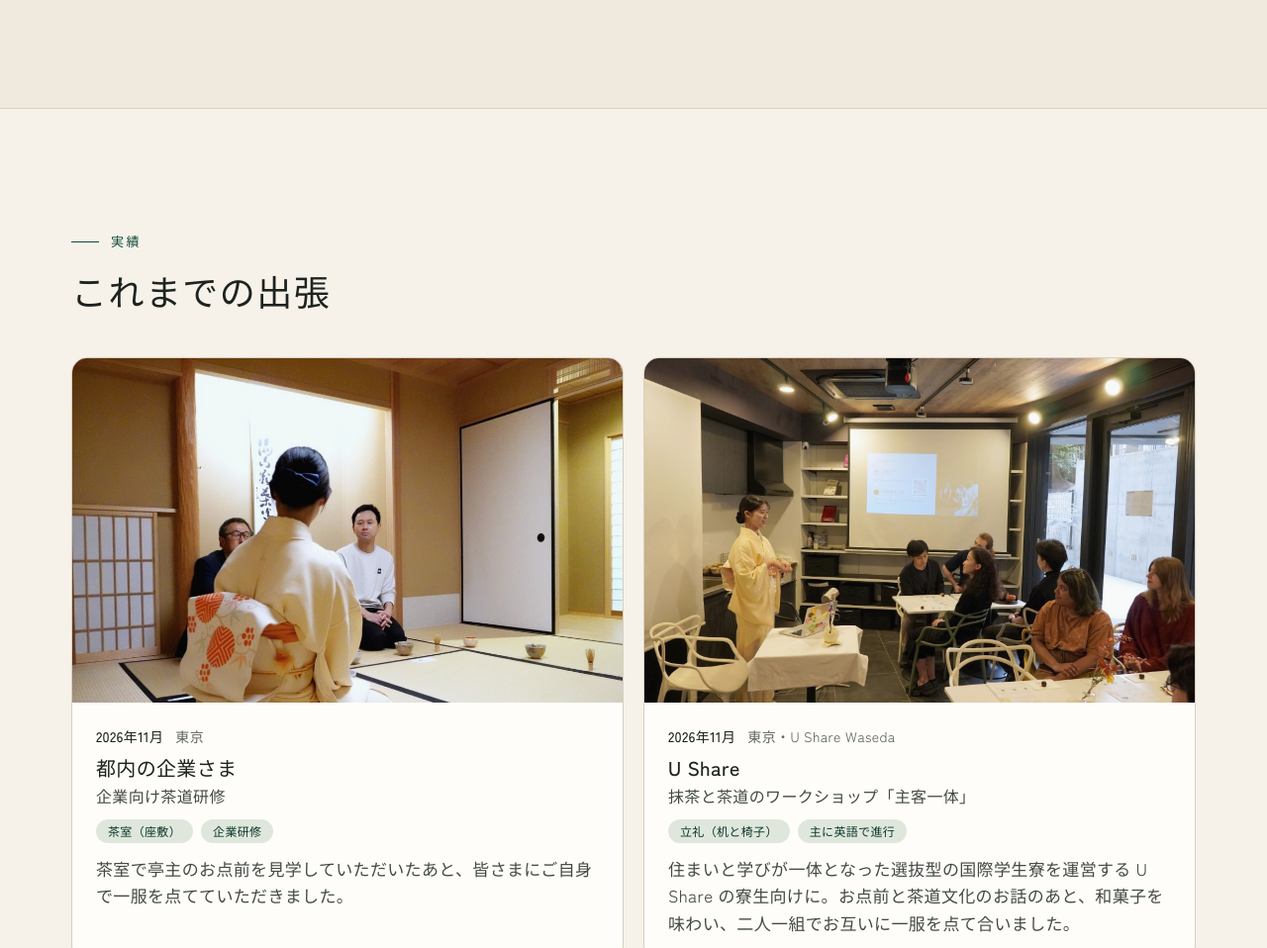
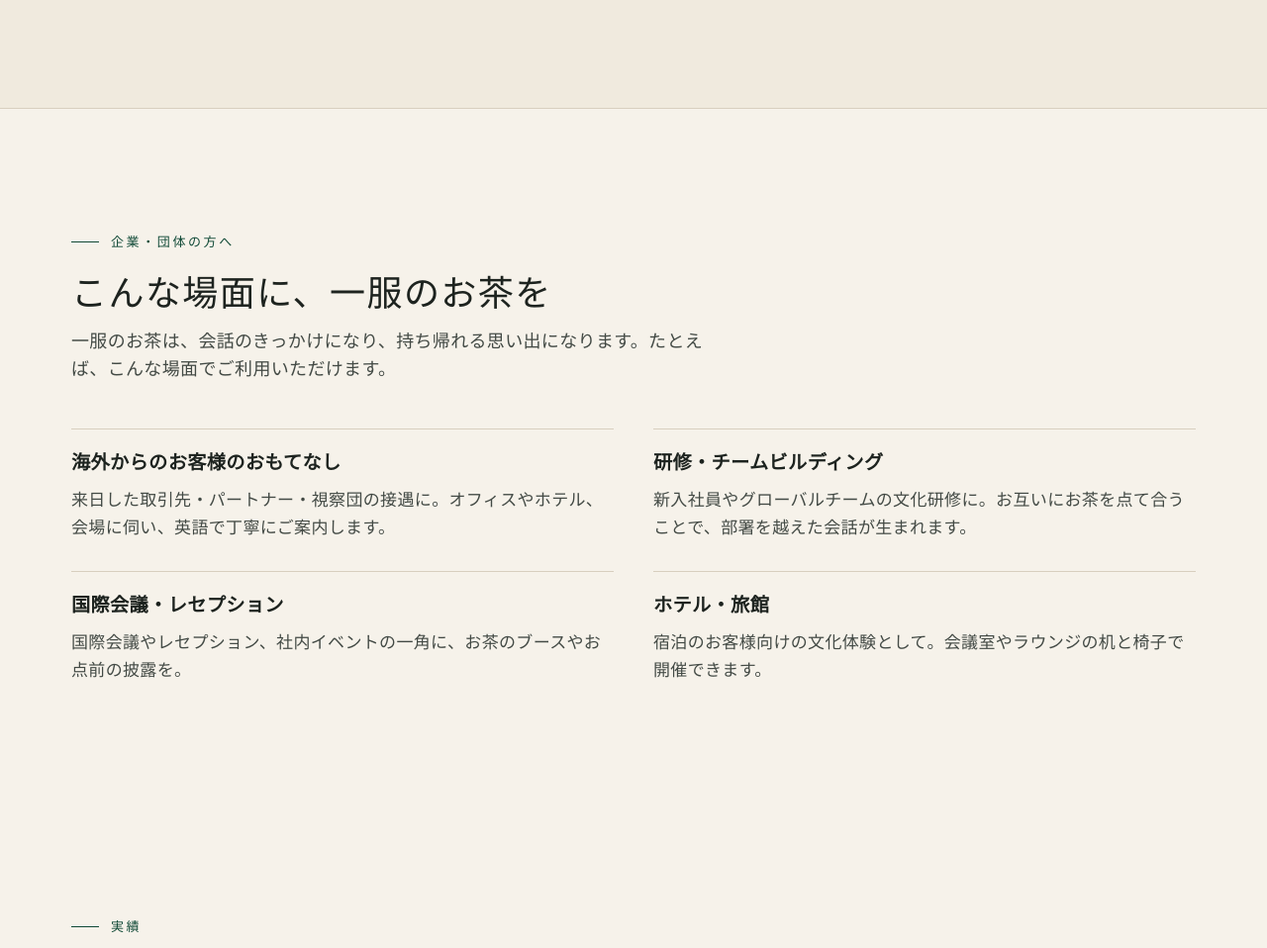
Before and after one commit to ichino3636ichigo-dotcom/chanoma-reservation, an Astro site: page /ja/offsite in a window 1280 px wide. Shown: the part 1395-2353 px from the top of the page at 99% size. Built offline with nearby package versions, Linux system fonts and the light colour scheme; Astro itself is replaced by a stand-in of ours.

Commit message:
Add private session, off-site per-person fee and corporate use cases
- Home: private session card and a 'private' option in the booking form (from ¥30,000 per session)
- Off-site: ¥3,000 per person over 10, a worked example quote, and a 'for companies' section
- Structured data: offers and languages

Co-Authored-By: Claude Opus 5.5 <noreply@anthropic.com>

```diff
--- a/src/components/Offsite.astro
+++ b/src/components/Offsite.astro
@@ -115,6 +115,27 @@ const h2 = "h-display mt-4 text-4xl md:text-[3.25rem] [:lang(ja)_&]:text-[2.25re
               <p class="mt-1 text-sm text-muted">{f.ja}</p>
               <p class="mt-4 leading-relaxed text-ink-2">{f.body}</p>
               <p class="mt-auto border-t border-line pt-4 text-sm text-matcha">{f.fit}</p>
+            </li>
+          ))
+        }
+      </ul>
+    </div>
+  </section>
+
+  <!-- ═══ USES ═══ -->
+  <section id="uses" class="py-20 md:py-28">
+    <div class="container-x">
+      <div class="max-w-2xl" data-reveal>
+        <p class="eyebrow">{o.uses.eyebrow}</p>
+        <h2 class={h2}>{o.uses.title}</h2>
+        <p class="mt-4 text-lg text-ink-2">{o.uses.lead}</p>
+      </div>
+      <ul class="mt-12 grid gap-x-10 gap-y-8 sm:grid-cols-2" data-reveal>
+        {
+          o.uses.items.map((u) => (
+            <li class="border-t border-line pt-5">
+              <h3 class="font-display text-[1.5rem] leading-tight font-semibold [:lang(ja)_&]:font-mincho [:lang(ja)_&]:text-[1.2rem]">{u.title}</h3>
+              <p class="mt-3 leading-relaxed text-ink-2">{u.body}</p>
             </li>
           ))
         }
--- a/src/data/site.ts
+++ b/src/data/site.ts
@@ -25,6 +25,12 @@ export const plans: { id: PlanId; name: string; ja: string; price: number; minut
   { id: "kikicha", name: "Kikicha", ja: "利き茶", price: 5500, minutes: 30 },
 ];
 
+/** Private session: the room for your group only. The total is at least this much per session. */
+export const privateMin = 30000;
+
+/** Off-site: the host fee covers about this many guests; each extra guest adds `perExtraGuest`. */
+export const offsite = { hostFrom: 30000, baseGuests: 10, perExtraGuest: 3000, toolRental: 20000 };
+
 export const fromPrice = Math.min(...plans.map((p) => p.price));
 
 export const yen = (n: number) => `¥${n.toLocaleString("en-US")}`;
--- a/src/i18n/copy.ts
+++ b/src/i18n/copy.ts
@@ -98,6 +98,11 @@ const en = {
         ],
       },
     } satisfies Record<PlanId, { kind: string; summary: string; includes: string[] }>,
+    private: {
+      title: "Private session",
+      body: "Keep the tea room just for your group — a couple, a family or friends. Any plan, up to 4 guests, from {price} per session (if the per-person total is higher, that applies).",
+      cta: "Request a private session",
+    },
     offsite: {
       title: "Tea, wherever you are",
       body: "We can also bring the tea ceremony to you — at home, at a hotel or ryokan, for company culture training, or at an outdoor event. Timing and content are arranged around you.",
@@ -174,6 +179,9 @@ const en = {
     namePlaceholder: "e.g. Alex Smith",
     notes: "Anything we should know?",
     notesPlaceholder: "Dietary needs, accessibility, questions…",
+    private: "Private session — just our group",
+    privateHint: "The room is yours alone. From {price} per session.",
+    privateTag: "private",
     total: "Estimated total",
     sendEmail: "Send by email",
     sendInstagram: "Message on Instagram",
@@ -376,6 +384,11 @@ const ja: Copy = {
         ],
       },
     },
+    private: {
+      title: "貸切プラン",
+      body: "ご夫婦、ご家族、ご友人だけで茶室を貸切に。どのプランでも4名まで、1席 {price}〜（お一人様料金の合計がこれを上回る場合はそちらを適用）。",
+      cta: "貸切でリクエスト",
+    },
     offsite: {
       title: "出張サービス",
       body: "ご自宅、ホテル・旅館、会社の文化研修、屋外やイベント会場など、場所にとらわれず茶道を体験していただけます。時間や内容はご依頼に合わせて柔軟に対応します。",
@@ -442,6 +455,9 @@ const ja: Copy = {
     namePlaceholder: "例：山田 花子",
     notes: "ご要望など",
     notesPlaceholder: "アレルギー、足腰のこと、ご質問など",
+    private: "貸切にする（自分たちだけで）",
+    privateHint: "茶室をご一行だけでお使いいただけます。1席 {price}〜。",
+    privateTag: "貸切",
     total: "合計の目安",
     sendEmail: "メールで送る",
     sendInstagram: "Instagramで送る",
--- a/src/i18n/offsite.ts
+++ b/src/i18n/offsite.ts
@@ -47,6 +47,17 @@ const en = {
         body: "For events where people come and go. Visitors drop by, watch the host and enjoy a bowl at their own pace.",
         fit: "Events with a flow of visitors",
       },
+    ],
+  },
+  uses: {
+    eyebrow: "For companies & organisations",
+    title: "Where a bowl of tea helps",
+    lead: "A tea session gives guests something to talk about and a memory to take home. Here are a few ways it can fit in.",
+    items: [
+      { title: "Welcoming overseas guests", body: "Hospitality for visiting partners, clients or delegations — the host explains everything in English, at your office, hotel or venue." },
+      { title: "Training & team building", body: "Culture training for new hires or global teams. Whisking tea for each other gets people talking across departments." },
+      { title: "Conferences & receptions", body: "A tea booth or a demonstration as part of an international conference, reception or company event." },
+      { title: "Hotels & ryokan", body: "A cultural programme for your guests, held in a meeting room or lounge with tables and chairs." },
     ],
   },
   work: {
@@ -116,10 +127,11 @@ const en = {
     eyebrow: "Practical details",
     title: "Fees and conditions",
     items: [
-      { k: "Host fee", v: "From ¥30,000 (e.g. a 60-minute session for about 10 people). Larger groups add a per-person charge for materials and assistance." },
+      { k: "Host fee", v: "From ¥30,000 for a 60-minute session for up to 10 people, plus ¥3,000 for each additional person." },
       { k: "Tool rental", v: "¥20,000" },
       { k: "Materials", v: "Matcha and sweets, at cost." },
       { k: "Travel & accommodation", v: "At cost." },
+      { k: "Example", v: "60 minutes for 20 people in Kyoto: host fee ¥60,000 + tool rental ¥20,000 = ¥80,000, plus matcha, sweets and travel at cost." },
       { k: "Quote", v: "We quote for each request based on content, group size and place. Students and non-profit groups — please ask." },
       { k: "Group size", v: "No set limit — tell us your numbers and we'll suggest a format." },
       { k: "Area & timing", v: "Flexible — just ask. We have run sessions in Tokyo, Yokohama and Hong Kong." },
@@ -136,7 +148,7 @@ const en = {
       { q: "Can the session be in English?", a: "Yes. Sessions can be run fully in English, or in Japanese." },
       { q: "Can you come outside Kyoto?", a: "Yes. Area, timing and travel are all flexible — we have run sessions in Tokyo, Yokohama and Hong Kong. Just ask." },
       { q: "What do we need to prepare?", a: "Tables and chairs, hot water and a little space to set up. We bring the tea, sweets and tools." },
-      { q: "How much does it cost?", a: "The host fee starts from ¥30,000 (e.g. 60 minutes for about 10 people), plus ¥20,000 tool rental, matcha and sweets at cost, and travel. Larger groups add a per-person charge. Send us a request and we'll reply with a quote — students and non-profit groups, please ask." },
+      { q: "How much does it cost?", a: "The host fee starts from ¥30,000 (60 minutes) for up to 10 people, plus ¥3,000 for each additional person, ¥20,000 tool rental, matcha and sweets at cost, and travel. Send us a request and we'll reply with a quote — students and non-profit groups, please ask." },
     ],
   },
   form: {
@@ -237,6 +249,17 @@ const ja: OffsiteCopy = {
       },
     ],
   },
+  uses: {
+    eyebrow: "企業・団体の方へ",
+    title: "こんな場面に、一服のお茶を",
+    lead: "一服のお茶は、会話のきっかけになり、持ち帰れる思い出になります。たとえば、こんな場面でご利用いただけます。",
+    items: [
+      { title: "海外からのお客様のおもてなし", body: "来日した取引先・パートナー・視察団の接遇に。オフィスやホテル、会場に伺い、英語で丁寧にご案内します。" },
+      { title: "研修・チームビルディング", body: "新入社員やグローバルチームの文化研修に。お互いにお茶を点て合うことで、部署を越えた会話が生まれます。" },
+      { title: "国際会議・レセプション", body: "国際会議やレセプション、社内イベントの一角に、お茶のブースやお点前の披露を。" },
+      { title: "ホテル・旅館", body: "宿泊のお客様向けの文化体験として。会議室やラウンジの机と椅子で開催できます。" },
+    ],
+  },
   work: {
     eyebrow: "実績",
     title: "これまでの出張",
@@ -304,10 +327,11 @@ const ja: OffsiteCopy = {
     eyebrow: "ご依頼の前に",
     title: "料金・条件",
     items: [
-      { k: "講師料", v: "30,000円〜（例：60分・10名程度の場合）。人数が増える場合は、材料・補助の分として1名あたりの加算があります。" },
+      { k: "講師料", v: "30,000円〜（60分・10名まで）。11名以上は1名につき3,000円を加算します。" },
       { k: "道具レンタル料", v: "20,000円" },
       { k: "実費", v: "抹茶・お菓子" },
       { k: "交通費・宿泊費", v: "実費" },
+      { k: "料金の例", v: "京都市内で60分・20名の場合：講師料60,000円＋道具レンタル料20,000円＝80,000円（抹茶・お菓子、交通費は実費）" },
       { k: "お見積り", v: "内容・人数・場所に合わせてお見積りします。学生・非営利団体の方はご相談ください。" },
       { k: "人数", v: "上限はありません。人数をお知らせいただければ、合う形式をご提案します。" },
       { k: "エリア・時期", v: "柔軟に対応します。お気軽にご相談ください（東京・横浜・香港での実績があります）。" },
@@ -324,7 +348,7 @@ const ja: OffsiteCopy = {
       { q: "英語で進行できますか？", a: "はい。英語のみでの進行も、日本語での進行もできます。" },
       { q: "京都以外にも来てもらえますか？", a: "はい。エリア・時期・交通費は柔軟に対応します。東京・横浜・香港での実績があります。お気軽にご相談ください。" },
       { q: "こちらで用意するものは？", a: "机と椅子、お湯、準備のスペースをお願いしています。抹茶・お菓子・道具は茶乃間がお持ちします。" },
-      { q: "料金はいくらですか？", a: "講師料は30,000円〜（例：60分・10名程度の場合）で、道具レンタル料20,000円、抹茶・お菓子の実費、交通費・宿泊費の実費が加わります。人数が増える場合は1名あたりの加算があります。内容・人数・場所に合わせてお見積りしますので、依頼フォームからご連絡ください。学生・非営利団体の方もご相談ください。" },
+      { q: "料金はいくらですか？", a: "講師料は30,000円〜（60分・10名まで）で、11名以上は1名につき3,000円を加算します。これに道具レンタル料20,000円、抹茶・お菓子の実費、交通費・宿泊費の実費が加わります。内容・人数・場所に合わせてお見積りしますので、依頼フォームからご連絡ください。学生・非営利団体の方もご相談ください。" },
     ],
   },
   form: {
--- a/src/layouts/Base.astro
+++ b/src/layouts/Base.astro
@@ -48,7 +48,13 @@ const jsonLd = {
     postalCode: "604-8024",
     addressCountry: "JP",
   },
-  priceRange: "¥5,500–¥9,000",
+  priceRange: "¥5,500–¥30,000",
+  knowsLanguage: ["en", "ja"],
+  makesOffer: [
+    { "@type": "Offer", name: "Tea ceremony experience in Kyoto (small group)", priceCurrency: "JPY", price: 5500 },
+    { "@type": "Offer", name: "Private tea ceremony session", priceCurrency: "JPY", price: 30000 },
+    { "@type": "Offer", name: "Off-site tea ceremony for companies, hotels and events", priceCurrency: "JPY", price: 30000 },
+  ],
 };
 ---
 
```
Also changed, not shown: src/components/Home.astro (+13 -1 lines), src/components/islands/BookingRequest.tsx (+23 -4 lines).
